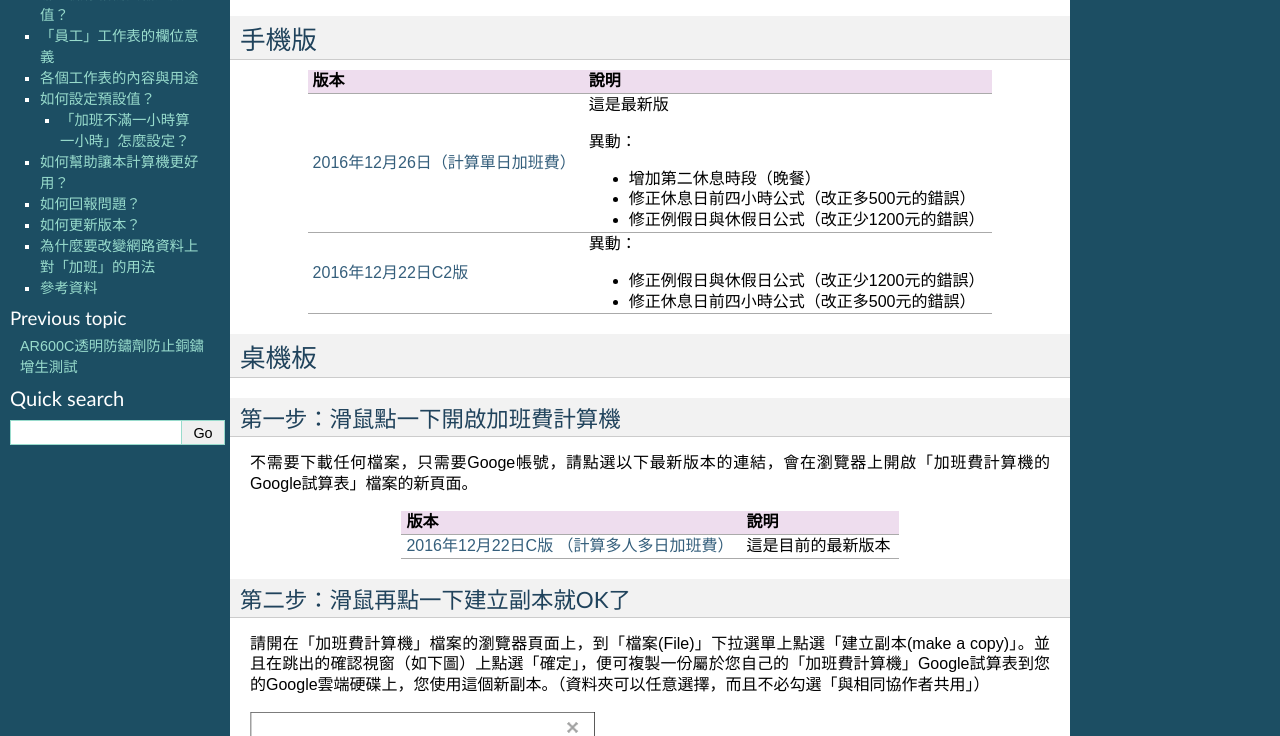
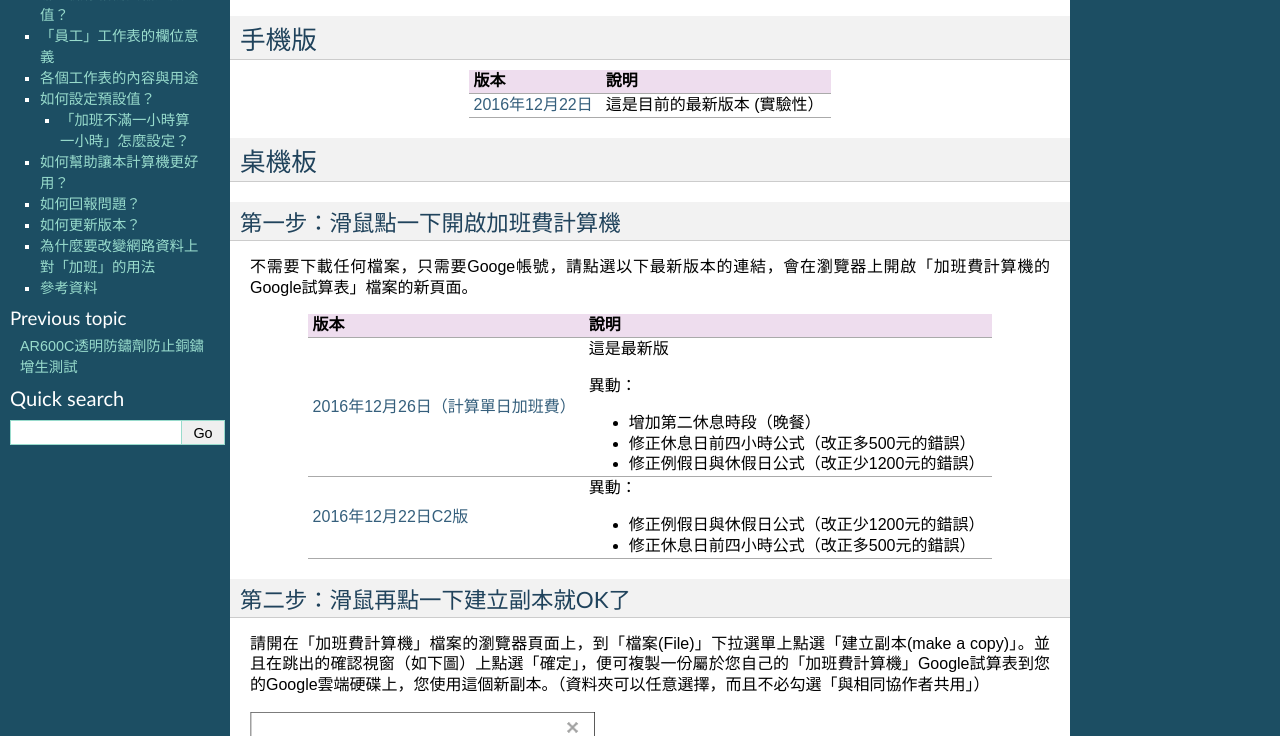
Before and after one commit to rexiap/neusauber, a Sphinx documentation site: the page built from docs/projects/overtimepaycal.rst, in a window 1280 px wide and 900 px high, scrolled down 201 px, cut to the strip 164-900 px from the top of the window. Built offline with Sphinx 7.4.7, drawn with Linux system fonts in a browser that asks for light colours; some of the changed lines change nothing that is shown.

Commit message:
Google Docs reST Editor@2016-12-26 20:35:33

```diff
--- a/docs/projects/overtimepaycal.rst
+++ b/docs/projects/overtimepaycal.rst
@@ -22,22 +22,11 @@
 ======
 
 
-+-----------+----------------------------------------------+
-|版本       |說明                                          |
-+===========+==============================================+
-|\ |LINK1|\ |這是最新版                                    |
-|           |                                              |
-|           |異動：                                        |
-|           |                                              |
-|           |* 增加第二休息時段（晚餐）                    |
-|           |* 修正休息日前四小時公式（改正多500元的錯誤） |
-|           |* 修正例假日與休假日公式（改正少1200元的錯誤）|
-+-----------+----------------------------------------------+
-|\ |LINK2|\ |異動：                                        |
-|           |                                              |
-|           |* 修正例假日與休假日公式（改正少1200元的錯誤）|
-|           |* 修正休息日前四小時公式（改正多500元的錯誤） |
-+-----------+----------------------------------------------+
++-----------+----------------------------+
+|版本       |說明                        |
++===========+============================+
+|\ |LINK1|\ |這是目前的最新版本 (實驗性）|
++-----------+----------------------------+
 
 .. _hd1b83d48586e1b393a624e28544946:
 
@@ -52,11 +41,22 @@
 不需要下載任何檔案，只需要Googe帳號，請點選以下最新版本的連結，會在瀏覽器上開啟「加班費計算機的Google試算表」檔案的新頁面。
 
 
-+-----------+------------------+
-|版本       |說明              |
-+===========+==================+
-|\ |LINK3|\ |這是目前的最新版本|
-+-----------+------------------+
++-----------+----------------------------------------------+
+|版本       |說明                                          |
++===========+==============================================+
+|\ |LINK2|\ |這是最新版                                    |
+|           |                                              |
+|           |異動：                                        |
+|           |                                              |
+|           |* 增加第二休息時段（晚餐）                    |
+|           |* 修正休息日前四小時公式（改正多500元的錯誤） |
+|           |* 修正例假日與休假日公式（改正少1200元的錯誤）|
++-----------+----------------------------------------------+
+|\ |LINK3|\ |異動：                                        |
+|           |                                              |
+|           |* 修正例假日與休假日公式（改正少1200元的錯誤）|
+|           |* 修正休息日前四小時公式（改正多500元的錯誤） |
++-----------+----------------------------------------------+
 
 .. _h561058696e791d485b51f6c4d211a3b:
 
@@ -364,15 +364,15 @@
 
 .. |LINK1| raw:: html
 
-    <a href="https://goo.gl/21FQKg" target="_blank">2016年12月26日（計算單日加班費）</a>
+    <a href="https://goo.gl/QSHQjN" target="_blank">2016年12月22日</a>
 
 .. |LINK2| raw:: html
 
-    <a href="https://goo.gl/QSHQjN" target="_blank">2016年12月22日C2版</a>
+    <a href="https://goo.gl/21FQKg" target="_blank">2016年12月26日（計算單日加班費）</a>
 
 .. |LINK3| raw:: html
 
-    <a href="https://goo.gl/z4CcnX" target="_blank">2016年12月22日C版 （計算多人多日加班費）</a>
+    <a href="https://goo.gl/z4CcnX" target="_blank">2016年12月22日C2版</a>
 
 .. |LINK4| raw:: html
 
```
